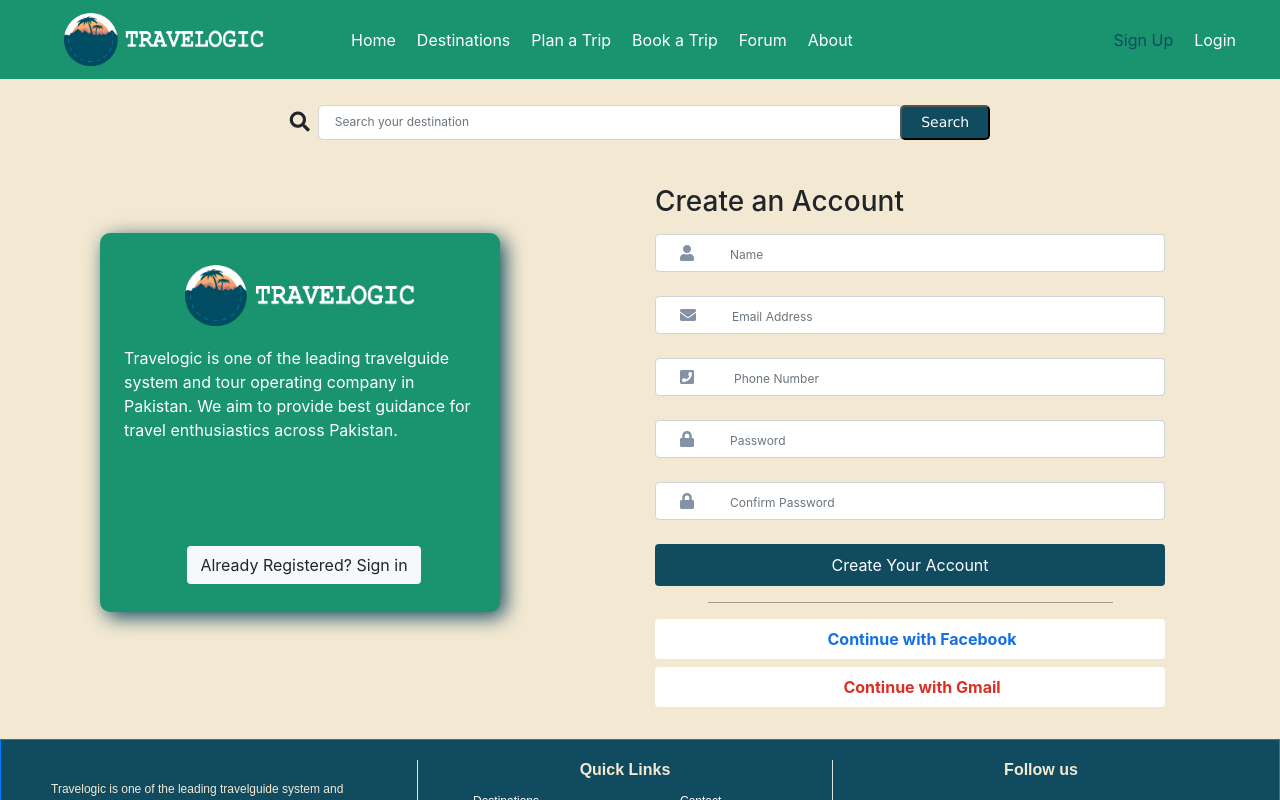
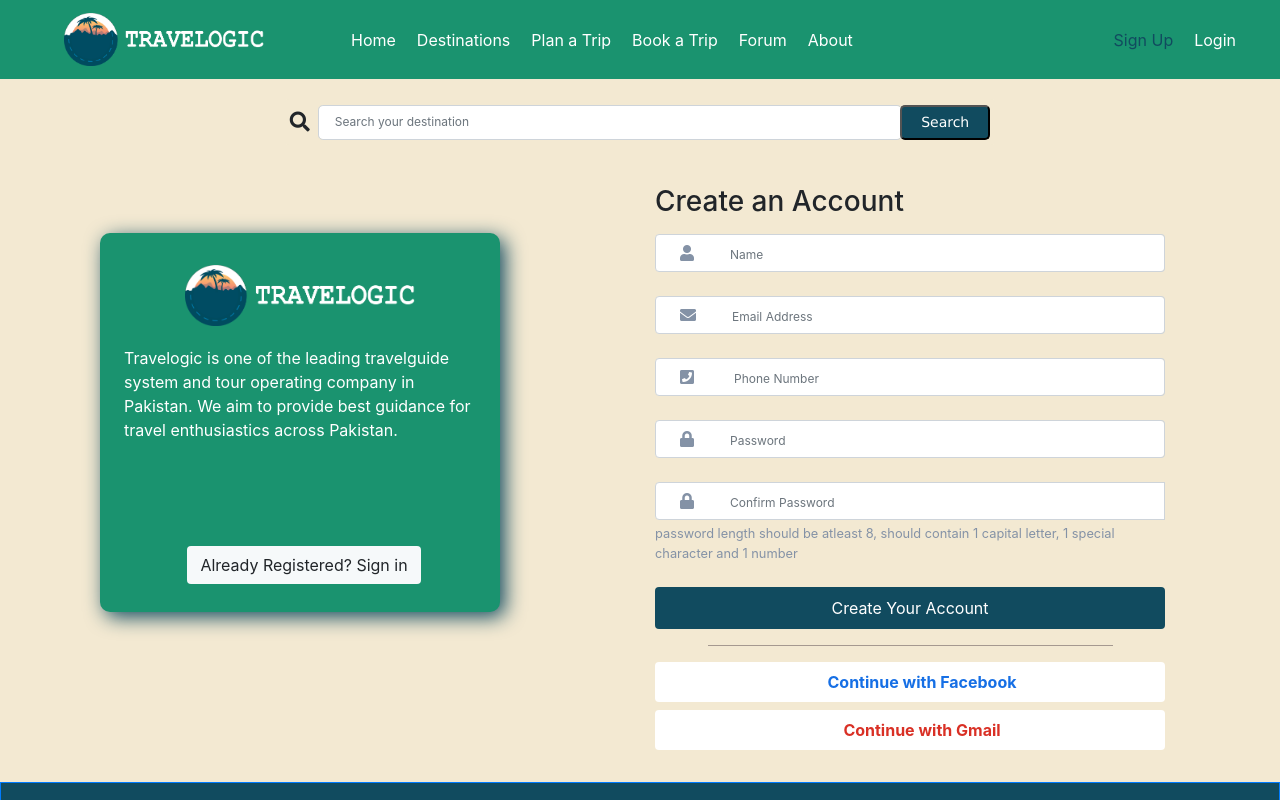
Before and after one commit to AsadGohar/travelholic, a React (Create React App) app: page /signup in a window 1280 px wide. Shown: the top 800 px of the page. Built offline with nearby package versions, Linux system fonts and the light colour scheme.

Commit message:
minor updates

```diff
--- a/src/components/sign-up/SignUp.css
+++ b/src/components/sign-up/SignUp.css
@@ -24,7 +24,9 @@
 }
 .form-control:focus {
   box-shadow: none;
-  border: none;
+}
+.form-control:active {
+  box-shadow: none;
 }
 
 #sign-up-intro{
--- a/src/components/sign-up/SignUp.js
+++ b/src/components/sign-up/SignUp.js
@@ -100,6 +100,7 @@
 									</span>
 								</div>
 								<input pattern = '(?=.*\d)(?=.*[a-z])(?=.*[A-Z]).{8,}' required  id="password" type="password" name="password" placeholder="Password" className="border-left-0 form-control bg-white  border-md" autoComplete="off" onChange={e=>{setPassword(e.target.value)}} />
+
 							</div>
 							{/* confirm password */}
 							<div className="input-group col-lg-12 mb-4">
@@ -109,7 +110,9 @@
 									</span>
 								</div>
 								<input pattern = '(?=.*\d)(?=.*[a-z])(?=.*[A-Z]).{8,}' required  id="passwordConfirmation" type="password" name="passwordConfirmation" placeholder="Confirm Password" className="form-control bg-white border-left-0 border-md" autoComplete="off" onChange={e=>{setConfirmPassword(e.target.value)}} />
+								<small id="emailHelp" className="form-text text-muted">password length should be atleast 8, should contain 1 capital letter, 1 special character and 1 number </small>
 							</div>
+
 							{/* create account button */}
 							<div className="form-group col-lg-12 mx-auto mb-0">
 								<button onClick={register}  style={{ backgroundColor: "#114b5f" }} className="btn text-white  btn-block py-2">
```
Also changed, not shown: 1 other file (tests, documents, lock files or other folders).
